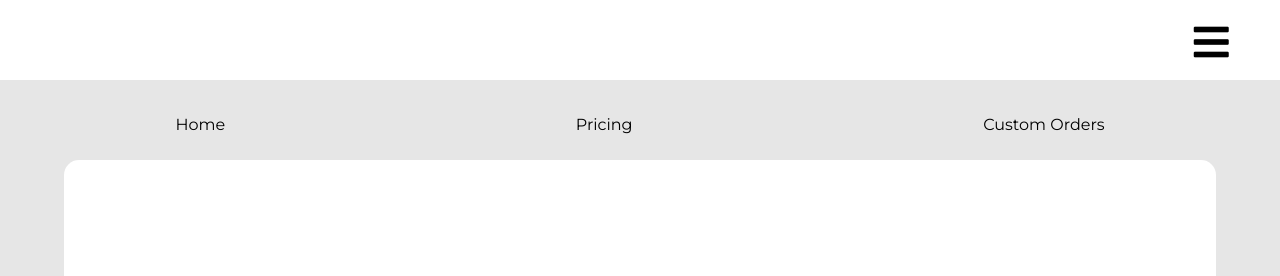
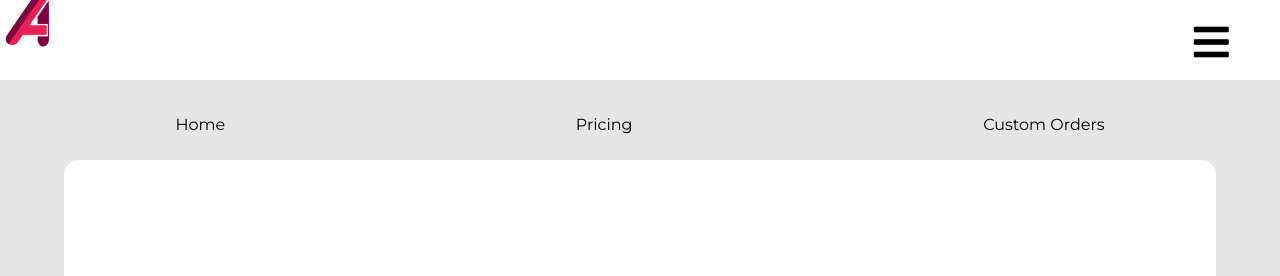
Before and after one commit to Wadboy70/Alemora, a website: page index.html in a window 1280 px wide. Both pictures are taken after a click on the icon 1211 px from the left and 42 px from the top of the page. Shown: the top 276 px of the page. Drawn offline with Linux system fonts and the light colour scheme.

Commit message:
top left logo is broken

```diff
--- a/css/style.css
+++ b/css/style.css
@@ -115,6 +115,7 @@ html, body{
     width: 100%;
     height: var(--barSize);
     background-color: var(--topBarColor);
+    overflow: hidden;
 }
 #content{
     margin: 0 auto;
@@ -151,6 +152,12 @@ ul[id="links"] > li{
     right: 4%;
     opacity: 1;
 }
+#topBar > a > img{
+    max-height: 6vh;
+}
+#topBar > a{
+
+}
 .fas.fa-bars{
     float: right;
     color: black;
--- a/index.html
+++ b/index.html
@@ -12,6 +12,9 @@
 </head>
 <body>
     <div id="topBar" class="dn">
+            <a href="index.html">
+                    <img src="assets/images/Alemora Logo.png" alt="Alemora Logo">
+            </a>
     </div>
     <span id="burger">
         <i class="fas fa-bars"></i>
```
Also changed, not shown: assets/images/Alemora Logo.png (added), assets/images/AlemoraStickersText.png (added).
